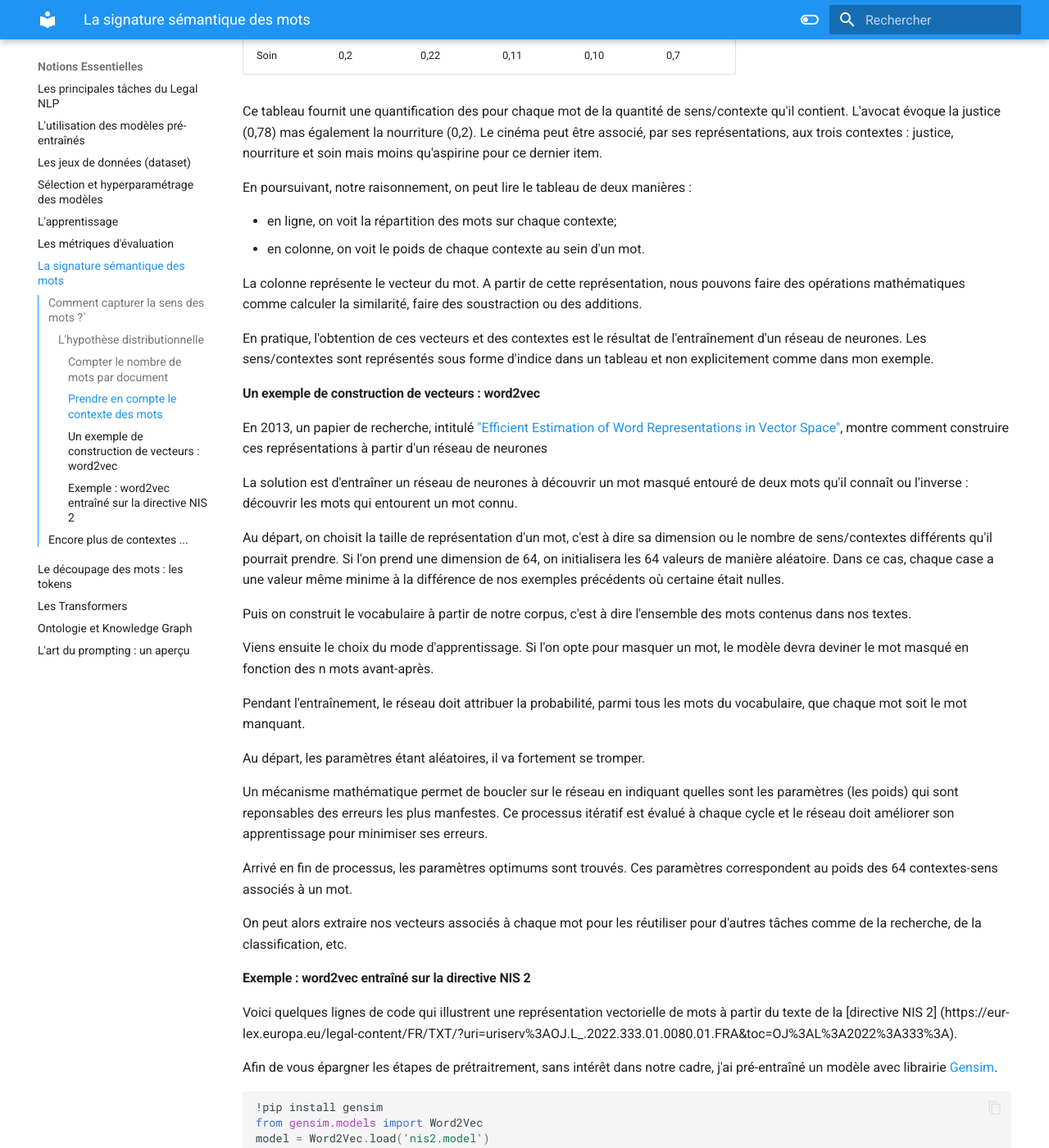
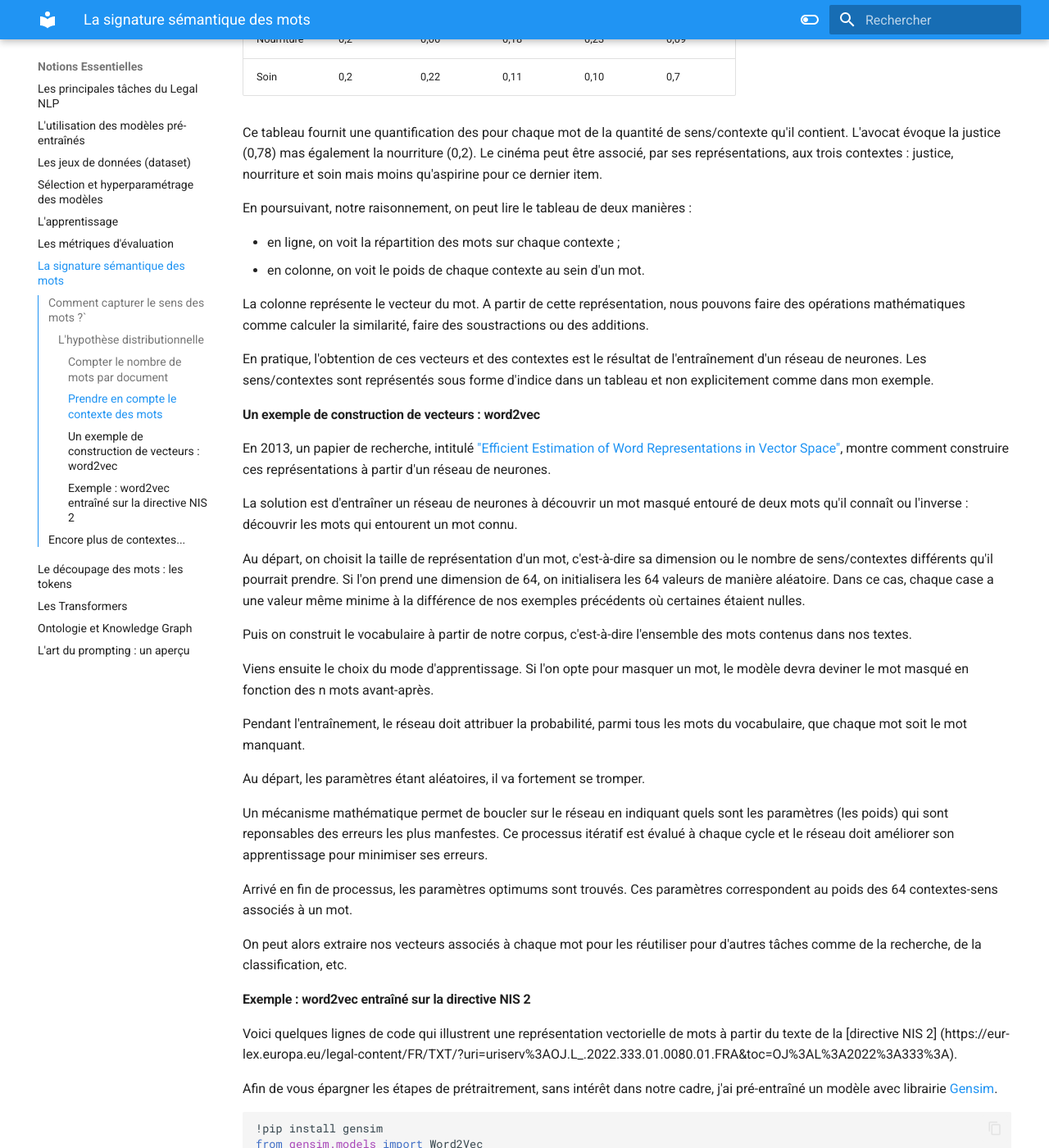
Before and after one commit to rdassignies/legalgpt, an MkDocs documentation site: the page built from docs/Notions_Essentielles/5_representation_des_mots_embeddings.md, in a window 1280 px wide and 1400 px high, scrolled down 2191 px. Shown: the whole window at 82% size. Built offline with MkDocs 1.6.1 and Material for MkDocs 9.7.7, drawn with Linux system fonts in a browser that asks for light colours; a script that is not in the unit is left out; some of the changed text lies outside the part shown.

Commit message:
mise en forme 1

```diff
--- a/docs/Notions_Essentielles/5_representation_des_mots_embeddings.md
+++ b/docs/Notions_Essentielles/5_representation_des_mots_embeddings.md
@@ -1,10 +1,10 @@
 # La signature sémantique des mots
 
-## Comment capturer la sens des mots ?`
+## Comment capturer le sens des mots ?`
 
 ### L'hypothèse distributionnelle
 
-Les chercheurs ont proposé plusieurs méthodes pour capturer la sémantique des mots. Elles ont toute un point commun qui est de regarder le contexte du mot : dis moi qui tu fréquentes et je te donnerai ton sens ! C'est le contexte, c'est les autres mots que le mot fréquente, qui produit le sens.
+Les chercheurs ont proposé plusieurs méthodes pour capturer la sémantique des mots. Elles ont toutes un point commun : regarder le contexte du mot,  "dis-moi qui tu fréquentes et je te donnerai ton sens" ! Le voisinage d'un mot, les autres mots qu'il fréquente produisent le sens. C'est ce qu'on appelle le contexte.
 
 Les mots qui interviennent dans des contextes similaires tendent à avoir une signification proche. On appelle cette approche **l’hypothèse de distribution** : les mots qui sont sémantiquement proches tendent à être utilisés dans le même contexte.
 
@@ -63,22 +63,22 @@
 
 En poursuivant, notre raisonnement, on peut lire le tableau de deux manières :
 
-- en ligne, on voit la répartition des mots sur chaque contexte;
+- en ligne, on voit la répartition des mots sur chaque contexte ;
 - en colonne, on voit le poids de chaque contexte au sein d'un mot.
 
-La colonne représente le vecteur du mot. A partir de cette représentation, nous pouvons faire des opérations mathématiques comme calculer la similarité, faire des soustraction ou des additions.
+La colonne représente le vecteur du mot. A partir de cette représentation, nous pouvons faire des opérations mathématiques comme calculer la similarité, faire des soustractions ou des additions.
 
 En pratique, l'obtention de ces vecteurs et des contextes est le résultat de l'entraînement d'un réseau de neurones. Les sens/contextes sont représentés sous forme d'indice dans un tableau et non explicitement comme dans mon exemple.
 
 #### Un exemple de construction de vecteurs : word2vec
 
-En 2013, un papier de recherche, intitulé  ["Efficient Estimation of Word Representations in Vector Space"]([https://arxiv.org/abs/1301.3781][]), montre comment construire ces représentations à partir d'un réseau de neurones
+En 2013, un papier de recherche, intitulé  ["Efficient Estimation of Word Representations in Vector Space"]([https://arxiv.org/abs/1301.3781][]), montre comment construire ces représentations à partir d'un réseau de neurones.
 
 La solution est d'entraîner un réseau de neurones à découvrir un mot masqué entouré de deux mots qu'il connaît ou l'inverse : découvrir les mots qui entourent un mot connu.
 
-Au départ, on choisit la taille de représentation d'un mot, c'est à dire sa dimension ou le nombre de sens/contextes différents qu'il pourrait prendre. Si l'on prend une dimension de 64, on initialisera les 64 valeurs de manière aléatoire. Dans ce cas, chaque case a une valeur même minime à la différence de nos exemples précédents où certaine était nulles.
+Au départ, on choisit la taille de représentation d'un mot, c'est-à-dire sa dimension ou le nombre de sens/contextes différents qu'il pourrait prendre. Si l'on prend une dimension de 64, on initialisera les 64 valeurs de manière aléatoire. Dans ce cas, chaque case a une valeur même minime à la différence de nos exemples précédents où certaines étaient nulles.
 
-Puis on construit le vocabulaire à partir de notre corpus, c'est à dire l'ensemble des mots contenus dans nos textes.
+Puis on construit le vocabulaire à partir de notre corpus, c'est-à-dire l'ensemble des mots contenus dans nos textes.
 
 Viens ensuite le choix du mode d'apprentissage. Si l'on opte pour masquer un mot, le modèle devra deviner le mot masqué en fonction des n mots avant-après.
 
@@ -86,7 +86,7 @@
 
 Au départ, les paramètres étant aléatoires, il va fortement se tromper.
 
-Un mécanisme mathématique permet de boucler sur le réseau en indiquant quelles sont les paramètres (les poids) qui sont reponsables des erreurs les plus manfestes. Ce processus itératif est évalué à chaque cycle et le réseau doit améliorer son apprentissage pour minimiser ses erreurs.
+Un mécanisme mathématique permet de boucler sur le réseau en indiquant quels sont les paramètres (les poids) qui sont reponsables des erreurs les plus manfestes. Ce processus itératif est évalué à chaque cycle et le réseau doit améliorer son apprentissage pour minimiser ses erreurs.
 
 Arrivé en fin de processus, les paramètres optimums sont trouvés. Ces paramètres correspondent au poids des 64 contextes-sens associés à un mot.
 
```
Also changed, not shown: other parts of docs/Notions_Essentielles/5_representation_des_mots_embeddings.md (+11 -11 lines).
